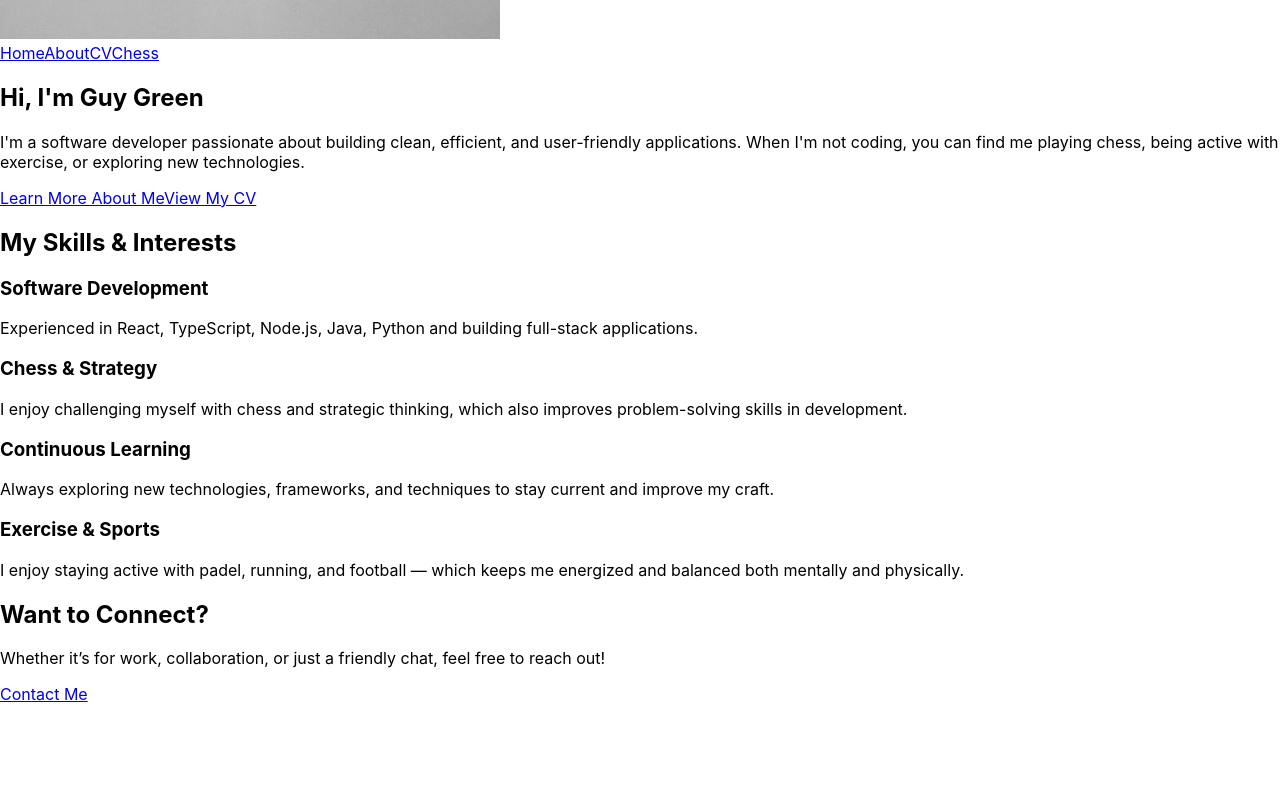
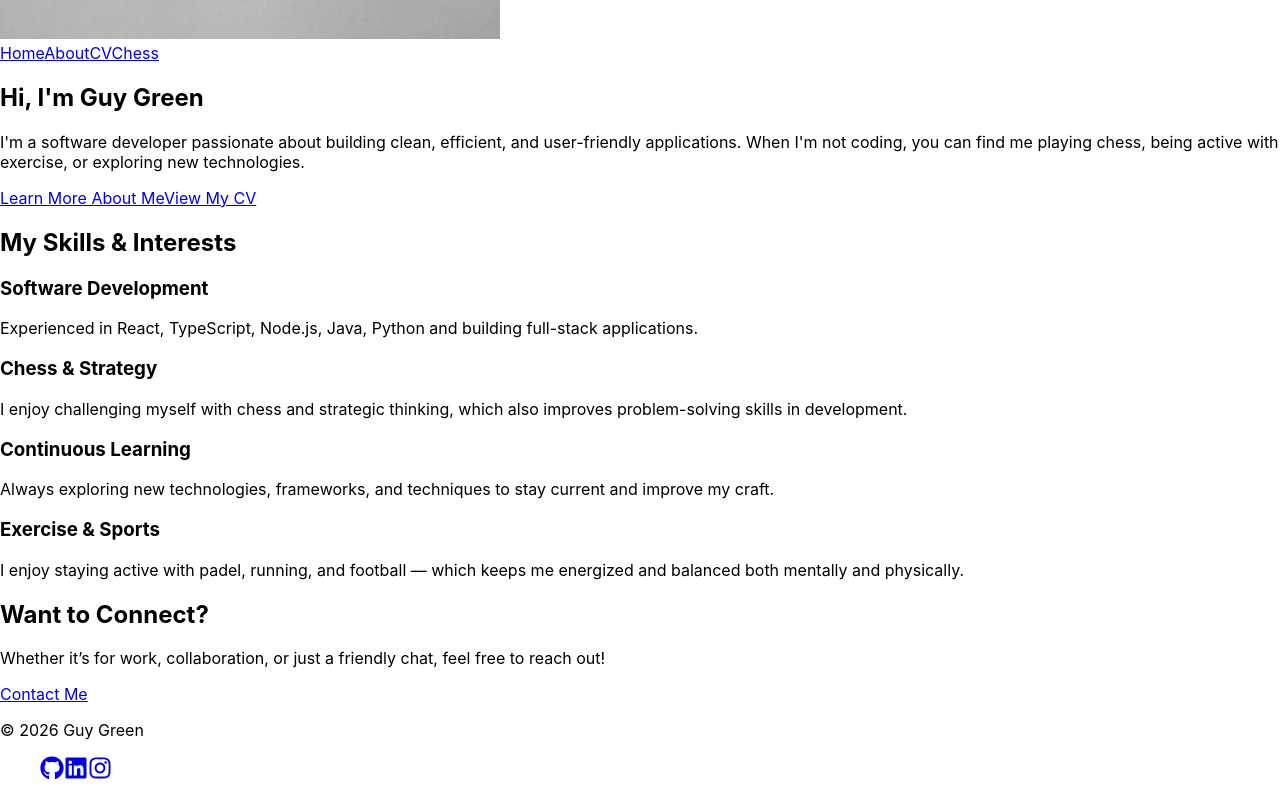
Before and after one commit to guyAOgreen/DomainApp, a React (Create React App) app: page / in a window 1280 px wide. Shown: the part 1061-1861 px from the top of the page. Before the commit the page ends 1765 px from the top, so only its background shows below. Built offline with nearby package versions, Linux system fonts and the light colour scheme.

Commit message:
Social Links working

```diff
--- a/package.json
+++ b/package.json
@@ -19,7 +19,7 @@
     "react-icons": "^5.5.0",
     "react-router-dom": "^6.26.1",
     "react-scripts": "5.0.1",
-    "typescript": "^4.9.5",
+    "typescript": "^5.4.0",
     "web-vitals": "^2.1.4"
   },
   "scripts": {
--- a/src/App.tsx
+++ b/src/App.tsx
@@ -6,6 +6,7 @@ import NameComponent from './components/NameComponent/NameComponent';
 import AboutMePage from './pages/AboutMePage/AboutMePage';
 import CvPage from './pages/CVPage/CVPage';
 import ChessPage from './pages/ChessPage/ChessPage';
+import SocialLinks from './components/SocialLinks/SocialLinks';
 
 const App: React.FC = () => {
   return (
@@ -13,6 +14,7 @@ const App: React.FC = () => {
       <div className="flex flex-wrap items-center justify-between p-4 bg-gray-900 dark:bg-gray-50 text-white dark:text-gray-900 shadow-lg">
         <NameComponent />
         <NavMenu />
+
       </div>
 
       <main className="p-6 bg-gray-50 dark:bg-gray-900" >
@@ -23,6 +25,14 @@ const App: React.FC = () => {
           <Route path="/chess" element={<ChessPage />} />
         </Routes>
       </main>
+      <footer className="bg-gray-900 dark:bg-gray-50 text-white dark:text-gray-900 p-4 mt-8">
+        <div className="container mx-auto text-center">
+          <p className="mb-2">© {new Date().getFullYear()} Guy Green</p>
+          <ul className="flex justify-center space-x-4">
+            <SocialLinks />
+          </ul>
+        </div>
+      </footer>
     </Router>
   );
 };
--- a/src/components/SocialLinks/SocialLinks.tsx
+++ b/src/components/SocialLinks/SocialLinks.tsx
@@ -1,8 +1,14 @@
-import React, { ReactNode } from "react";
+import React from "react";
+import type { IconType } from "react-icons";
 import { FaGithub, FaLinkedin, FaInstagram } from "react-icons/fa";
 
+type SocialIcon = {
+  name: string;
+  href: string;
+  icon: IconType;
+};
 
-export const socialIcons = [
+export const socialIcons: SocialIcon[] = [
   {
     name: "github",
     href: "https://github.com/guyAOgreen",
@@ -23,17 +29,17 @@ export const socialIcons = [
 const SocialLinks: React.FC = () => {
   return (
     <>
-    {socialIcons.map((socialIcon) => {
-            const Icon = socialIcon.icon;
-
-   return (
-     <li key={socialIcon.name}>
+    {socialIcons.map(( { name, href, icon: Icon}) => {
+      return (
        <a
+        key={name}
+        href={href}
         className={"text-gray-600 dark:text-gray-300 hover: text-blue-600"}
-        href={socialIcon.href}>
-            {Icon as unknown as ReactNode}
+        target="_blank"
+        rel="noopener noreferrer"
+       >
+          <Icon size={24} />
        </a>
-    </li>
    );
 })}
    </>
```
Also changed, not shown: 1 other file (tests, documents, lock files or other folders).
